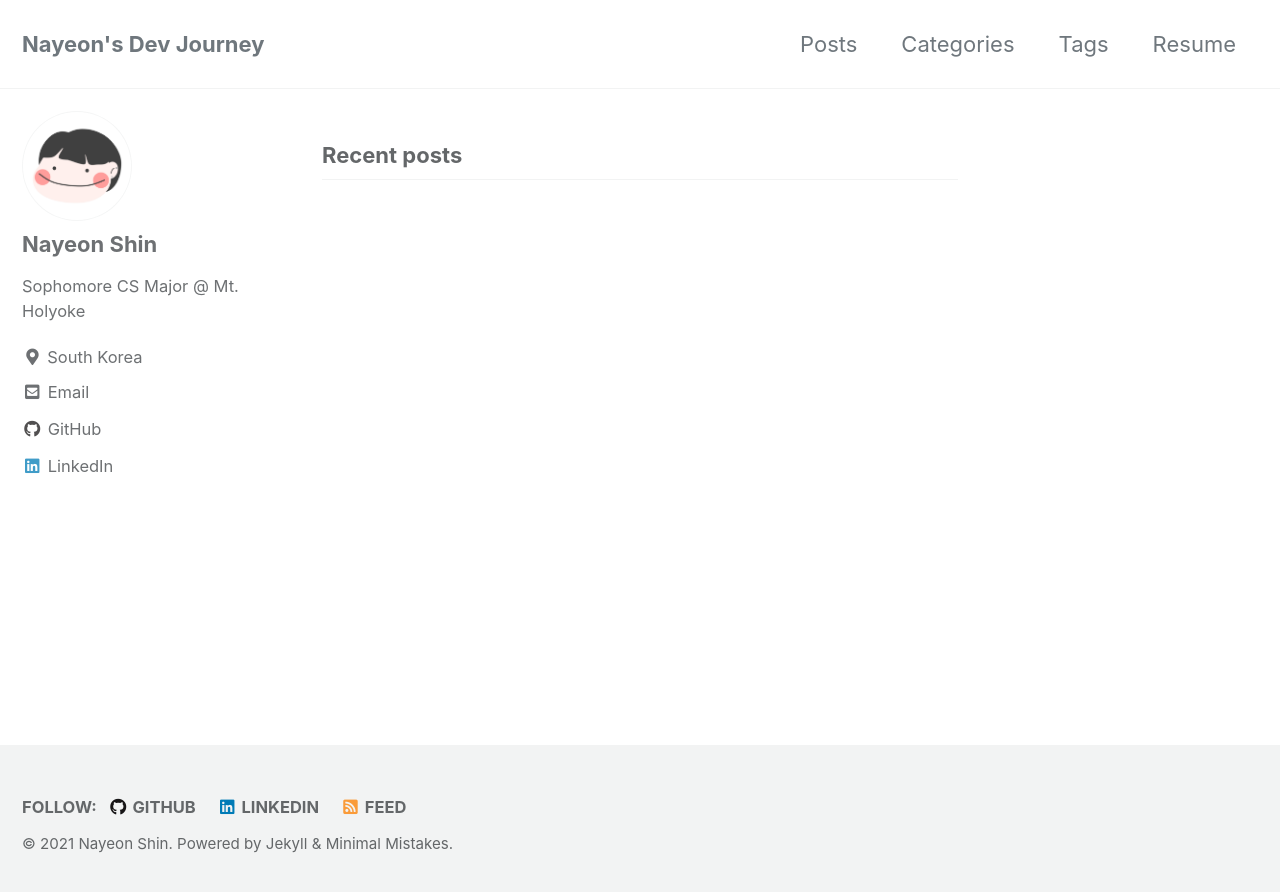
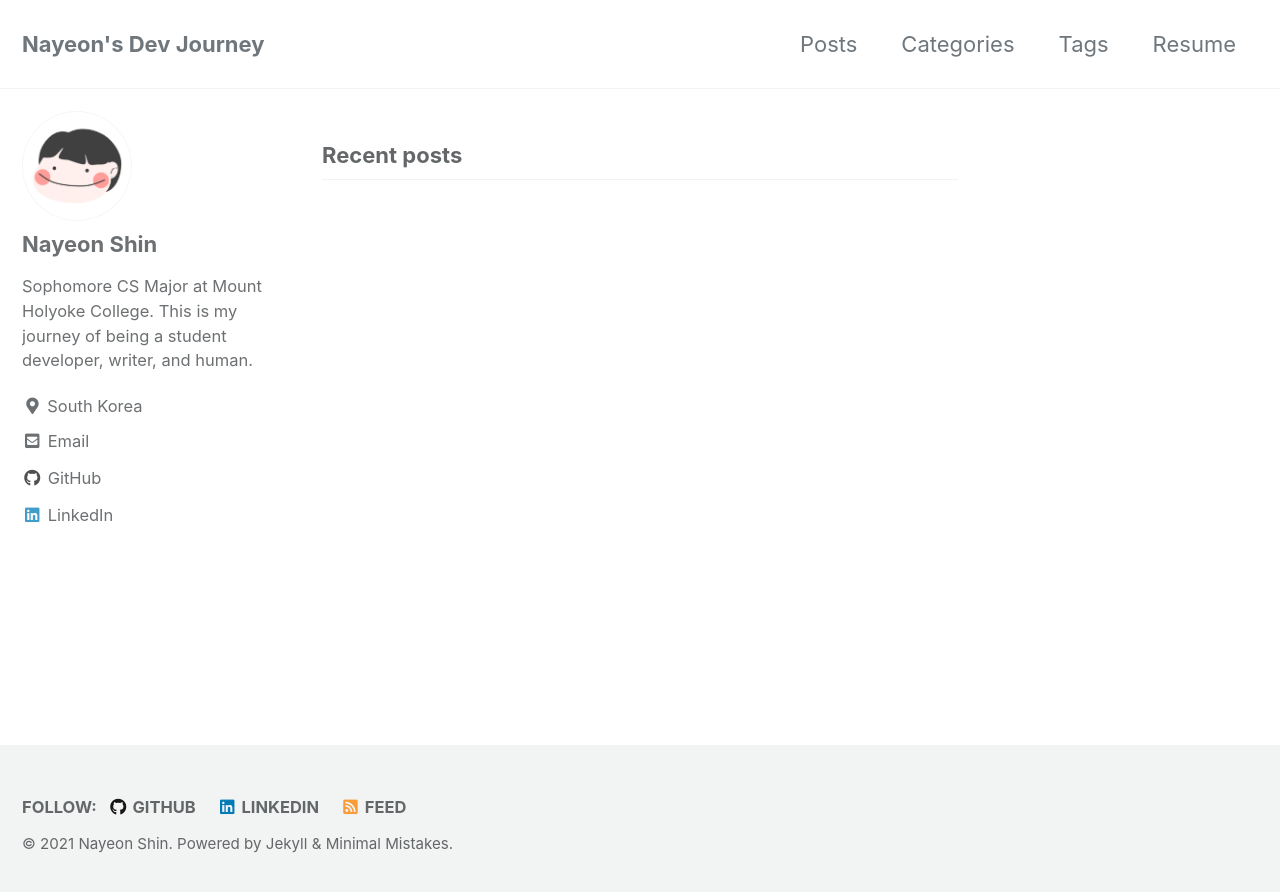
Before and after one commit to nayeonshin/nayeonshin.github.io, a Jekyll site: the page built from index.html, in a window 1280 px wide. Shown: the top 892 px of the page. Built offline with Jekyll 4.4.1, drawn with Linux system fonts in a browser that asks for light colours; cached includes are drawn as plain includes; the list of posts is cut into pages by our own code.

Commit message:
Update _config.yml

```diff
--- a/_config.yml
+++ b/_config.yml
@@ -96,7 +96,7 @@ analytics:
 author:
   name             : "Nayeon Shin"
   avatar           : "/assets/images/nayeon-shin.png" # path of avatar image, e.g. "/assets/images/bio-photo.jpg"
-  bio              : "Sophomore CS Major @ Mt. Holyoke"
+  bio              : "Sophomore CS Major at Mount Holyoke College. \n This is my journey of being a student developer, writer, and human."
   location         : "South Korea"
   email            :
   links:
```
